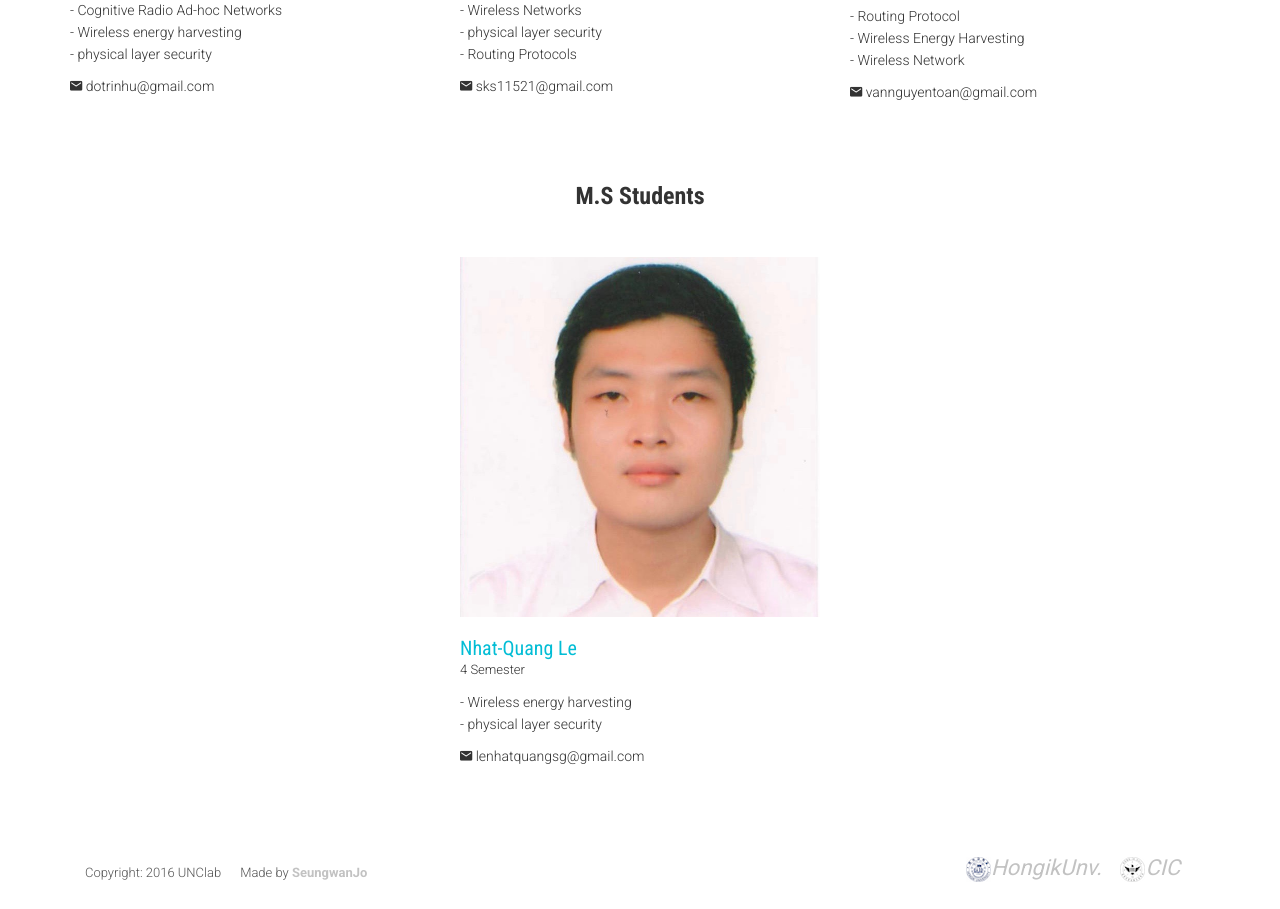
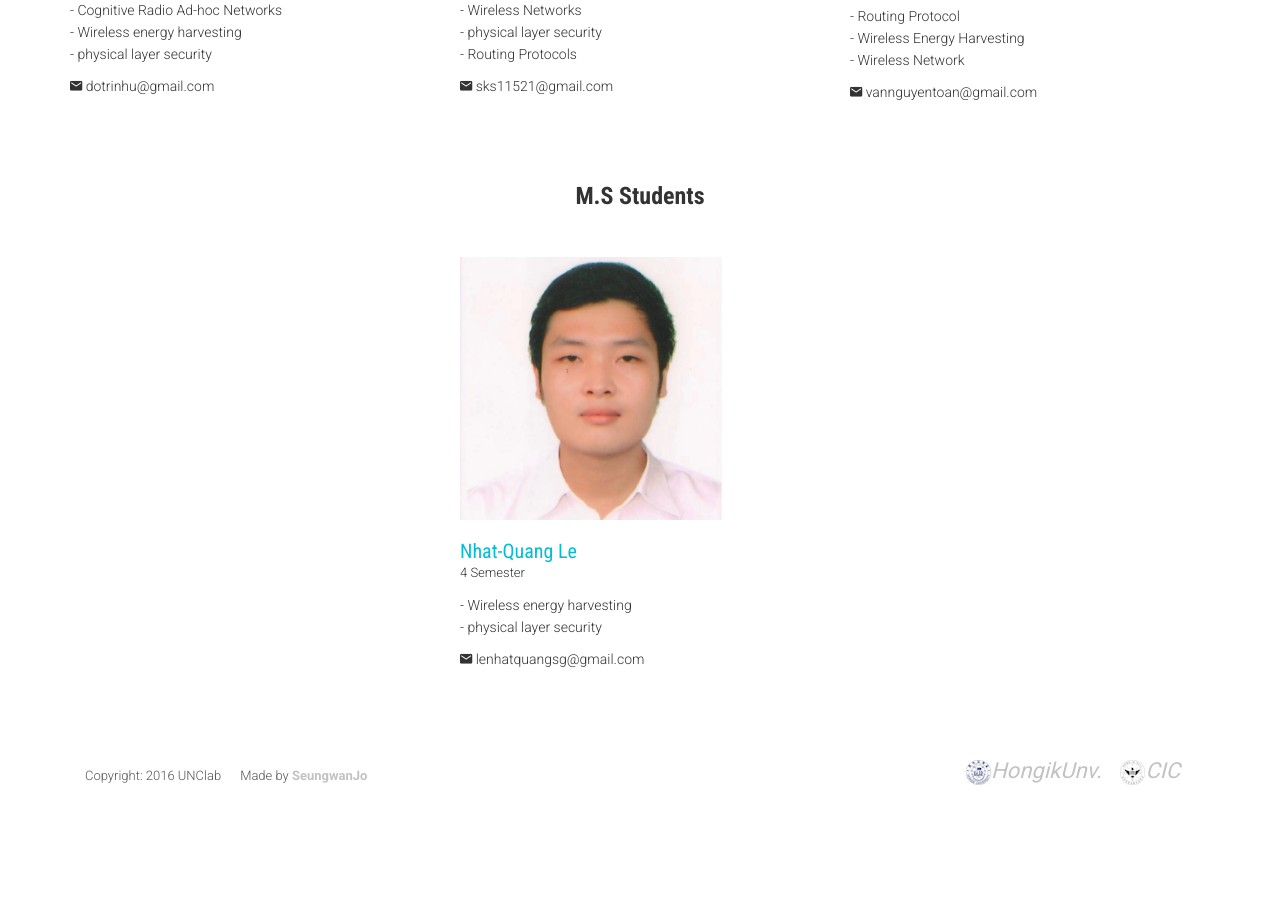
Before and after one commit to jaejin1/UNClabhomepage, a PHP site: page /GraduateStudents.php in a window 1280 px wide. Shown: the part 762-1671 px from the top of the page. After the commit the page ends 1547 px from the top, so only its background shows below. Run offline with PHP 8.4, Linux system fonts and the light colour scheme; some libraries are stand-ins or nearby versions; some web fonts are replaced.

Commit message:
quang 사진 크기

```diff
--- a/GraduateStudents.php
+++ b/GraduateStudents.php
@@ -171,7 +171,7 @@ include_once $_SERVER['DOCUMENT_ROOT'].'/templete/common.php';
                     </div>
                     -->
                     <div class="col-sm-4"></div>
-                    <div class="col-sm-4">
+                    <div class="col-sm-3">
                         <div class="team-member   "   >
                             <div class="team-img">
                                 <img src="images/team/Quang.jpg" class="team-pic" alt="">
```
